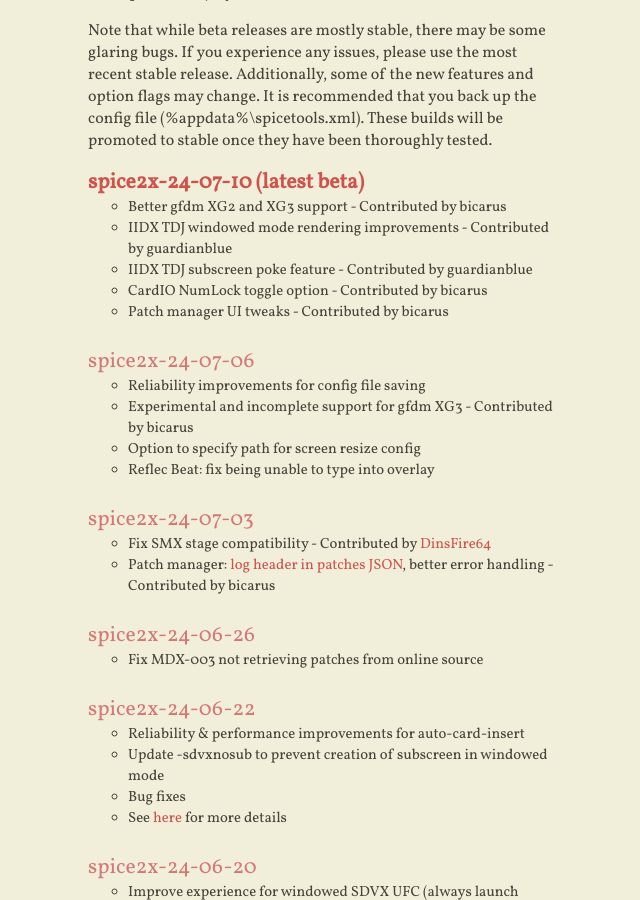
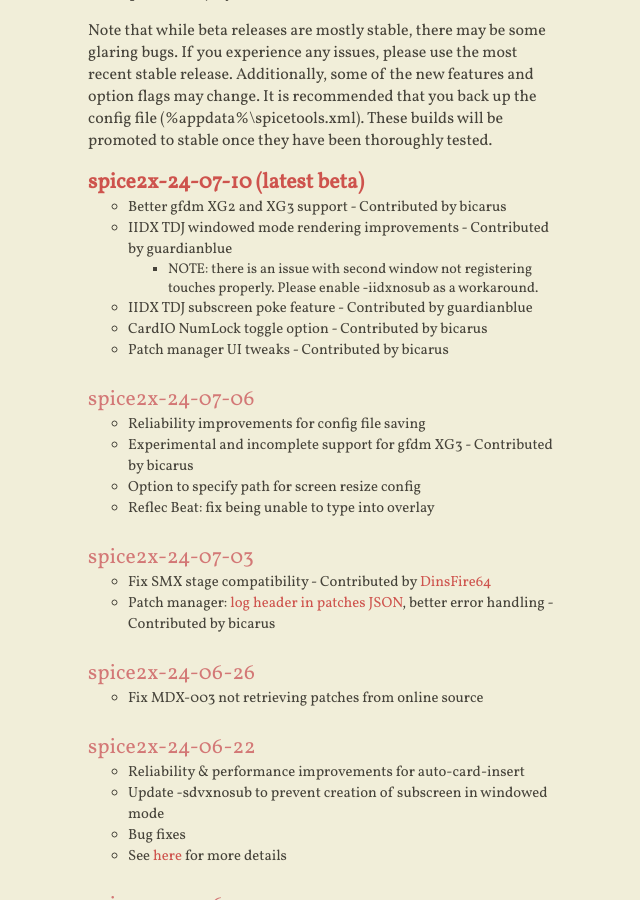
Before and after one commit to spice2x/spice2x.github.io, a Jekyll site: the page built from docs/index.html, in a window 1280 px wide and 900 px high, scrolled down 405 px. Shown: the whole window, without its empty margins (416-1056 px from the left). Built offline with Jekyll 4.4.1, drawn with Linux system fonts in a browser that asks for light colours; nearby versions of some CDN libraries.

Commit message:
touch issue

```diff
--- a/docs/_includes/content.html
+++ b/docs/_includes/content.html
@@ -25,7 +25,11 @@
     </a>
     <ul>
       <li>Better gfdm XG2 and XG3 support - Contributed by bicarus</li>
-      <li>IIDX TDJ windowed mode rendering improvements - Contributed by guardianblue</li>
+      <li>IIDX TDJ windowed mode rendering improvements - Contributed by guardianblue
+        <ul>
+          <li>NOTE: there is an issue with second window not registering touches properly. Please enable -iidxnosub as a workaround.</li>
+        </ul>
+      </li>
       <li>IIDX TDJ subscreen poke feature - Contributed by guardianblue</li>
       <li>CardIO NumLock toggle option - Contributed by bicarus</li>
       <li>Patch manager UI tweaks - Contributed by bicarus</li>
```
